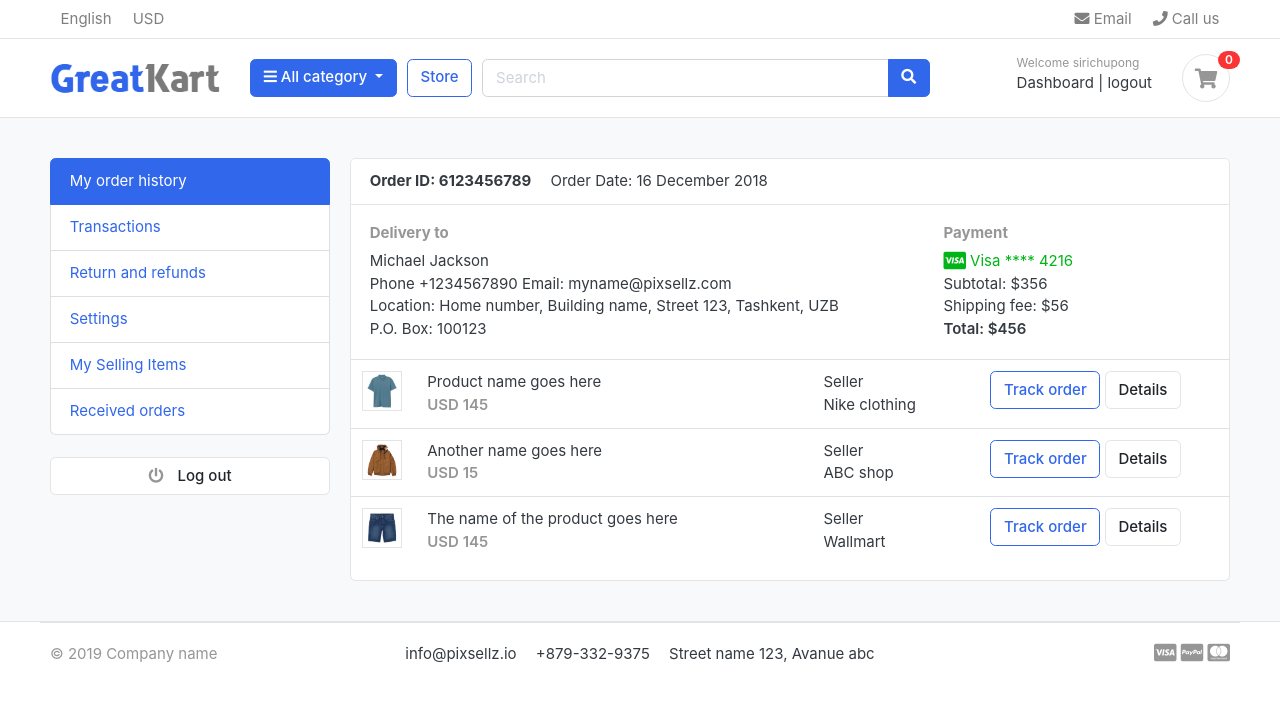
After one commit to KorNxHaidar/web-ecom, a Django app: page /accounts/ in a window 1280 px wide. The commit adds this page. Shown: the top 702 px of the page. Run offline with Django 4.2, Linux system fonts and the light colour scheme; a user stored in the database is signed in; data comes from the database, SQL or seed files in the repository; both versions use the stored data as it was after the commit; some libraries are stand-ins or nearby versions; some web fonts are replaced.

Commit message:
add dashboard user template

```diff
--- a/accounts/urls.py
+++ b/accounts/urls.py
@@ -6,4 +6,6 @@ urlpatterns = [
     path('register/', views.register, name='register'),
     path('login/', views.login, name='login'),
     path('logout/', views.logout, name='logout'),
+    path('dashboard/', views.dashboard, name='dashboard'),
+    path('', views.dashboard, name='dashboard'),
 ]
--- a/accounts/views.py
+++ b/accounts/views.py
@@ -3,6 +3,15 @@ from .forms import RegistrationForm
 from .models import Account
 from django.contrib import messages, auth
 from django.contrib.auth.decorators import login_required
+
+# Verification email
+from django.contrib.sites.shortcuts import get_current_site
+from django.template.loader import render_to_string
+from django.utils.http import urlsafe_base64_encode, urlsafe_base64_decode
+from django.utils.encoding import force_bytes
+from django.contrib.auth.tokens import default_token_generator
+from django.core.mail import EmailMessage
+
 
 def register(request): #ระบบสมัคร
     if request.method == "POST":
@@ -35,8 +44,8 @@ def login(request):
 
         if user is not None:
             auth.login(request, user)
-            # messages.success(request, 'Your are now logged in')
-            return redirect('home')
+            messages.success(request, 'Your are now logged in')
+            return redirect('dashboard')
         else:
             messages.error(request, 'Invalid login cregentials')
             return redirect('login')
@@ -47,3 +56,7 @@ def logout(request):
     auth.logout(request)
     messages.success(request, "You are logged out.")
     return  redirect('login')
+
+@login_required(login_url= 'login')
+def dashboard(request):
+    return render(request, 'accounts/dashboard.html')
--- /dev/null
+++ b/templates/accounts/dashboard.html
@@ -0,0 +1,99 @@
+{% extends 'base.html' %}
+
+
+{% block content %}
+
+<section class="section-conten padding-y bg">
+
+{% include 'includes/alerts.html' %}
+
+<div class="container">
+    <div class="row">
+    <aside class="col-md-3">
+        <!--   SIDEBAR   -->
+        <ul class="list-group">
+            <a class="list-group-item active" href="#"> My order history </a>
+            <a class="list-group-item" href="#"> Transactions </a>
+            <a class="list-group-item" href="#"> Return and refunds </a>
+            <a class="list-group-item" href="#">Settings </a>
+            <a class="list-group-item" href="#"> My Selling Items </a>
+            <a class="list-group-item" href="#"> Received orders </a>
+        </ul>
+        <br>
+        <a class="btn btn-light btn-block" href="{% url 'logout' %}"> <i class="fa fa-power-off"></i> <span class="text">Log out</span> </a>
+        <!--   SIDEBAR .//END   -->
+    </aside>
+    <main class="col-md-9">
+        <article class="card">
+        <header class="card-header">
+            <strong class="d-inline-block mr-3">Order ID: 6123456789</strong>
+            <span>Order Date: 16 December 2018</span>
+        </header>
+        <div class="card-body">
+            <div class="row">
+                <div class="col-md-8">
+                    <h6 class="text-muted">Delivery to</h6>
+                    <p>Michael Jackson <br>
+                    Phone +1234567890 Email: myname@pixsellz.com <br>
+                    Location: Home number, Building name, Street 123,  Tashkent, UZB <br>
+                    P.O. Box: 100123
+                        </p>
+                </div>
+                <div class="col-md-4">
+                    <h6 class="text-muted">Payment</h6>
+                    <span class="text-success">
+                        <i class="fab fa-lg fa-cc-visa"></i>
+                        Visa  **** 4216
+                    </span>
+                    <p>Subtotal: $356 <br>
+                        Shipping fee:  $56 <br>
+                        <span class="b">Total:  $456 </span>
+                    </p>
+                </div>
+            </div> <!-- row.// -->
+        </div> <!-- card-body .// -->
+        <div class="table-responsive">
+        <table class="table table-hover">
+            <tr>
+                <td width="65">
+                    <img src="../images/items/1.jpg" class="img-xs border">
+                </td>
+                <td>
+                    <p class="title mb-0">Product name goes here </p>
+                    <var class="price text-muted">USD 145</var>
+                </td>
+                <td> Seller <br> Nike clothing </td>
+                <td width="250"> <a href="#" class="btn btn-outline-primary">Track order</a> <a href="#" class="btn btn-light"> Details </a> </td>
+            </tr>
+            <tr>
+                <td>
+                    <img src="../images/items/2.jpg" class="img-xs border">
+                </td>
+                <td>
+                    <p class="title mb-0">Another name goes here </p>
+                    <var class="price text-muted">USD 15</var>
+                </td>
+                <td> Seller <br> ABC shop </td>
+                <td> <a href="#" class="btn btn-outline-primary">Track order</a> <a href="#" class="btn btn-light"> Details </a> </td>
+            </tr>
+            <tr>
+                <td>
+                    <img src="../images/items/3.jpg" class="img-xs border">
+                </td>
+                <td>
+                    <p class="title mb-0">The name of the product  goes here </p>
+                    <var class="price text-muted">USD 145</var>
+                </td>
+                <td> Seller <br> Wallmart </td>
+                <td> <a href="#" class="btn btn-outline-primary">Track order</a> <a href="#" class="btn btn-light"> Details </a> </td>
+            </tr>
+        </table>
+        </div> <!-- table-responsive .end// -->
+        </article> <!-- order-group.// -->
+    </main>
+</div> <!-- row.// -->
+</div>
+
+
+</section>
+{% endblock  %}
--- a/templates/includes/navbar.html
+++ b/templates/includes/navbar.html
@@ -73,7 +73,7 @@
                     <div class="widget-header">
                         <small class="title text-muted">Welcome {{user.first_name}}</small>
                         <div>
-                            <a href="#">Dashboard</a> <span class="dark-transp"> | </span>
+                            <a href="{% url 'dashboard' %}">Dashboard</a> <span class="dark-transp"> | </span>
                             <a href="{% url 'logout' %}"> logout</a>
                         </div>
                     </div>
```
Also changed, not shown: greatkart/settings.py (+8 -0 lines), db.sqlite3.
